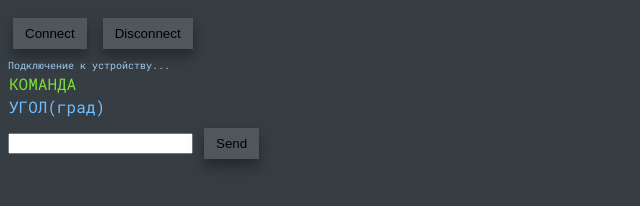
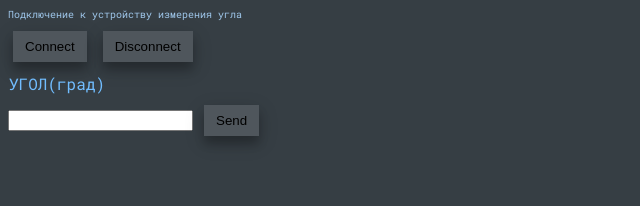
Before and after one commit to rybanu/rybanu..github.io, a plain HTML site: page index.html in a window 1280 px wide. Shown: the whole page, without its empty margins (0-640 px from the left). Drawn offline with Linux system fonts and the light colour scheme.

Commit message:
Update index.html

```diff
--- a/index.html
+++ b/index.html
@@ -28,14 +28,14 @@
 
     </head>
 <body>
-
+<div>Подключение к устройству измерения угла</div>
 <button id="connect" type="button">Connect</button>
 
 <button id="disconnect" type="button">Disconnect</button>
 
 <div id="terminal">
-    <div>Подключение к устройству...</div>
-    <div class="out">КОМАНДА</div>
+
+    <!--<div class="out">КОМАНДА</div>-->
     <div class="in">УГОЛ(град)</div>
 </div>
 
```
